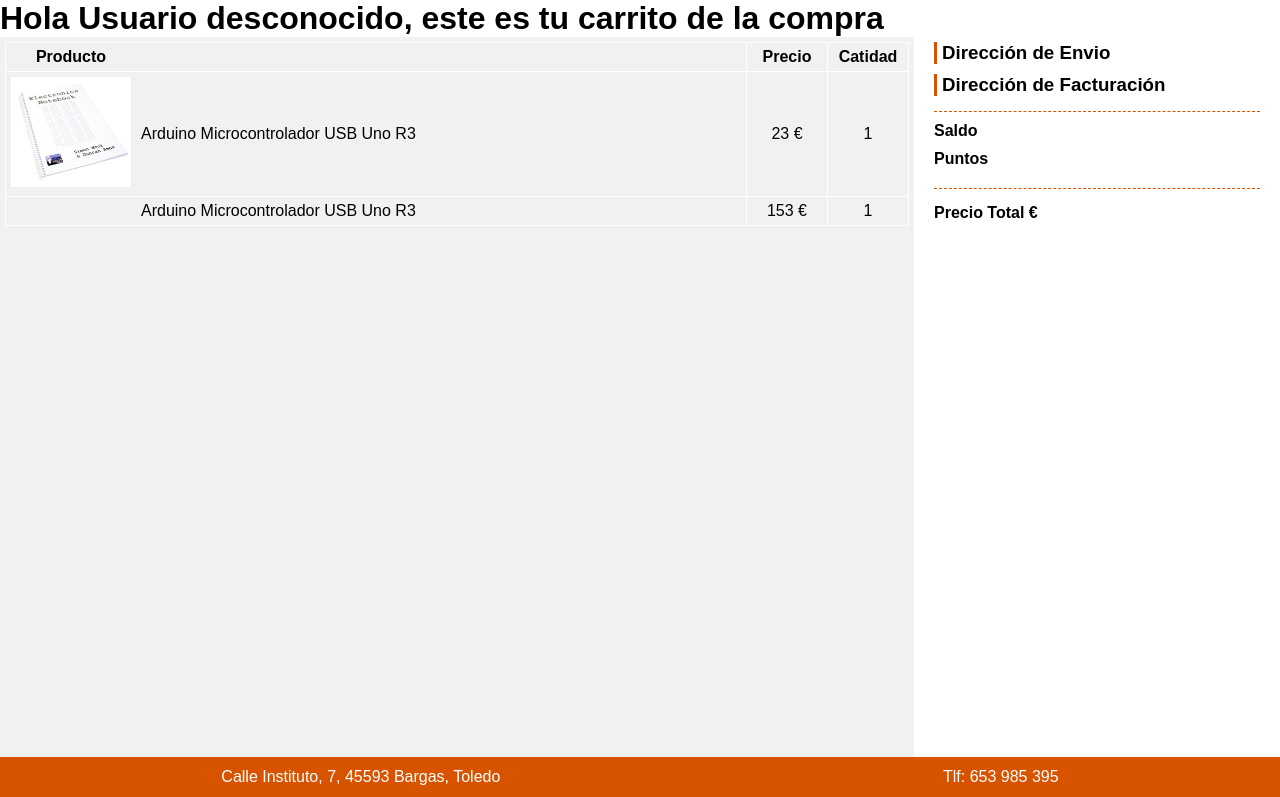
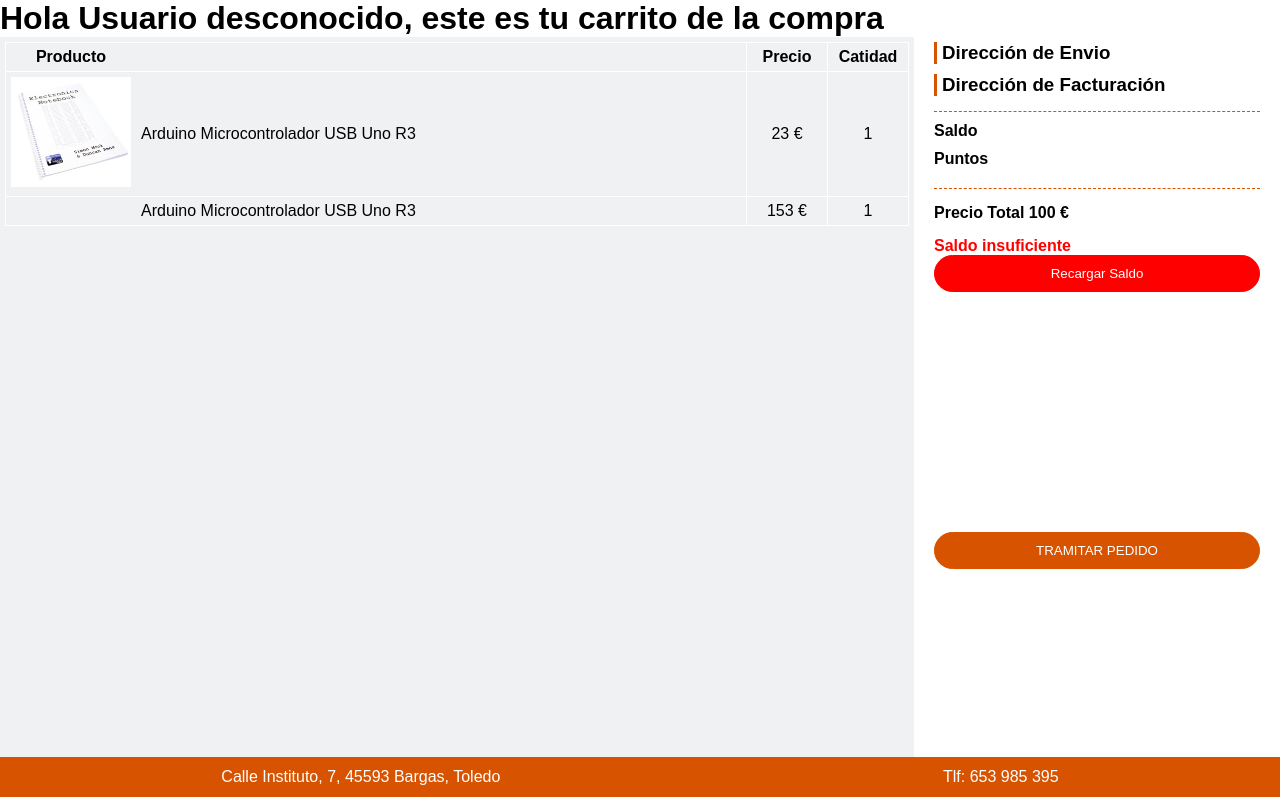
Before and after one commit to irenea450/servidor, a PHP site: page /php/carrito.php in a window 1280 px wide. Shown: the part 59-856 px from the top of the page. Run offline with PHP 8.4, Linux system fonts and the light colour scheme; the visitor is signed in with stand-in values (Sample User, id 1); data that the repository does not hold is empty.

Commit message:
23/01/2025 cambios varios

```diff
--- a/css/estilos_compra.css
+++ b/css/estilos_compra.css
@@ -130,3 +130,37 @@ table{
 .precioTotal h4{
     margin-top: 15px;
 }
+
+/*? Botón de Tramitar pedido */
+.botonTramitar{
+    width: 100%;
+    height: auto;
+    background-color: #d85300;
+    color: white;
+    border: solid 1px #d85300;
+    border-radius: 20px;
+    padding: 10px 20px;
+
+    margin: 30vh 0px 0px 0px;
+}
+
+/*? Contenedor de errores de saldo */
+.contenedorErrorSaldo{
+    width: 100%;
+    height: auto;
+    color: red;
+    font-weight: bolder;
+    margin: 15px 0px 0px 0px;
+}
+
+#botonRecargar{
+    width: 100%;
+    height: auto;
+    background-color: red;
+    color: white;
+    border: solid 1px red;
+    border-radius: 20px;
+    padding: 10px 20px;
+
+    /* margin: 35vh 0px 0px 0px; */
+}
--- a/index.php
+++ b/index.php
@@ -33,7 +33,7 @@ session_start();
                     <li><a href="#">Libros</a></li>
                 </ul>
             </li>
-            <li><a href="#">Contacto</a></li>
+            <li><a href="#">Área Personal</a></li>
             <li><a href="/php/login.php">Registrarse</a></li>
             <li><a href="/php/carrito.php"><img src="/img/icono_carrito.png"></a></li>
         </ul>
--- a/php/carrito.php
+++ b/php/carrito.php
@@ -21,13 +21,24 @@ $datosUsuario = obtenerDirecciones($_SESSION["id"]);
 $datosSaldo = obtenerSaldo($_SESSION["id"]);
 
 //? las variables que van a guardar los datos extraidos en las consultas anteriores
-//? se incluyen estas variables más abajo para que sean visibles
+//? se incluyen estas variables más abajo para que sean visibles en el html
 $direccionEnvio = $datosUsuario['direccionEnvio'];
 $direccionFacturacion = $datosUsuario['direccionFacturacion'];
 $saldo = $datosSaldo['saldo'];
 $puntos = $datosSaldo['puntos'];
 
+$precioTotal = 100;
 
+/* ---------------------------- Proceder al pago ---------------------------- */
+//? Si se pulsa el botón de tramitar, se va a didigir a la pagina de pago.php
+//? siempre y cuando el saldo sea mayor al precio total del pedido
+if ($_SERVER["REQUEST_METHOD"] == "POST" && isset($_POST['tramitar']) && $saldo > $precioTotal) {
+    //* si se ha enviado el formulario de tramitar y el saldo es mayor al precio total, el usuario se va a dirigiar pago
+    header("Location: pago.php");
+}if($saldo < $precioTotal){
+    //* Inicializa variable de error de saldo cuando el precio total del pedido sea mayor al saldo del usuario logueado
+    $_SESSION["error_saldo"] = TRUE;
+}
 
 
 
@@ -101,8 +112,50 @@ $puntos = $datosSaldo['puntos'];
                 <h4>Puntos <?php echo $puntos ?>
             </div>
             <div class="precioTotal">
-                <h4>Precio Total <!-- Poner precio total aquí --> €</h4>
+                <h4>Precio Total <?php echo $precioTotal ?><!-- Poner precio total aquí --> €</h4>
             </div>
+
+            <!-- aqui mostrara los errores al tramitar el pedido -->
+            <div class="contenedorErrorSaldo">
+                <?php
+                    //?En caso de que tengamos un error de saldo( se da en caso de que el precio total del pedido sea mayor al saldo disponible)
+                    if(isset($_SESSION["error_saldo"]) && $_SESSION["error_saldo"] = TRUE){
+                        //* En javascript se inserta el mensaje de error
+                        echo '
+                        <script>
+                            // Seleccionar elementos correctamente
+                            let mensaje = "Saldo insuficiente";
+                            let contenedor = document.querySelector(".contenedorErrorSaldo");
+
+                            // Mostrar mensaja en el contenedor en caso de error
+                            contenedor.innerHTML = mensaje;
+
+                            // Crear el botón
+                            let botonRecarga = document.createElement("button"); // Se usa "createElement" en lugar de "create"
+                            botonRecarga.textContent = "Recargar Saldo"; // Texto del botón
+                            botonRecarga.id = "botonRecargar";
+
+                            // Agregar evento al botón para redirigir a otro script (ejemplo: recarga.php)
+                            botonRecarga.addEventListener("click", function() {
+                                window.location.href = "recargar.php"; // Cambia "recarga.php" por la URL del script al que quieres ir
+                            });
+
+                            // Agregar el botón al contenedor
+                            contenedor.appendChild(botonRecarga);
+                        </script>';
+                        //? Una vez se muestre el error se elimina
+                        unset($_SESSION["error_saldo"]);
+                    }
+                ?>
+            </div>
+
+            <!-- Formulario para tramitar pedido -->
+            <form id="tramitar" action="<?php echo htmlspecialchars( $_SERVER["PHP_SELF"]); ?>" method="post">
+            <!-- Formulario para comenzar proceso de pago-->
+            <button type="submit" name="tramitar" class="botonTramitar" >
+                TRAMITAR PEDIDO
+            </button>
+        </form>
         </section>
     </main>
 
--- a/php/pago.php
+++ b/php/pago.php
@@ -0,0 +1,3 @@
+<?php
+echo "Esto es pago.php";
+?>
```
Also changed, not shown: php/login.php (+3 -5 lines).
